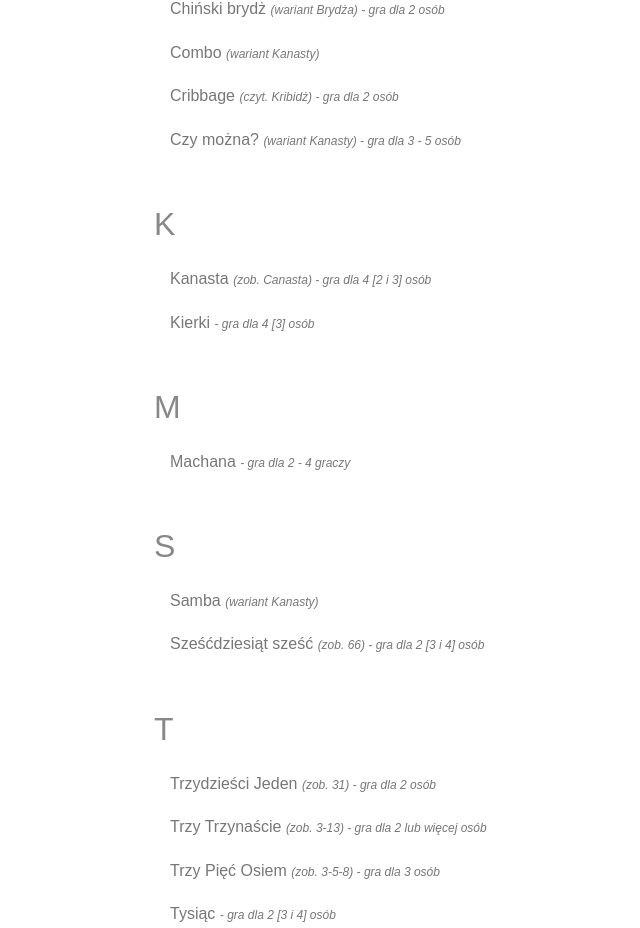
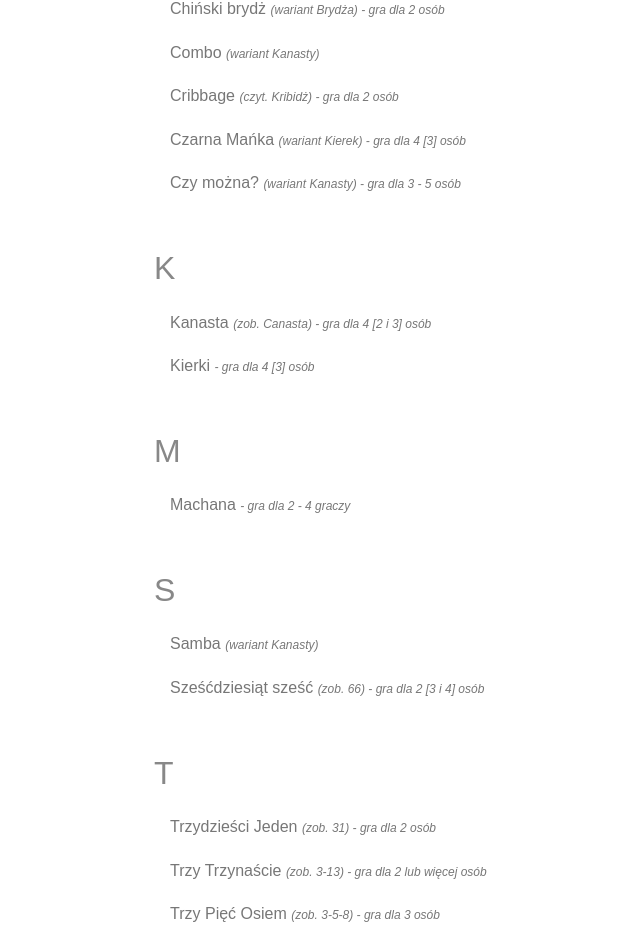
Before and after one commit to casper01/CardGames, a React app: page / in a window 1280 px wide. Shown: the part 1356-2284 px from the top of the page, without its empty margins (86-726 px from the left). Built offline with nearby package versions, Linux system fonts and the light colour scheme.

Commit message:
Czarna Manka

```diff
--- a/GamesList.jsx
+++ b/GamesList.jsx
@@ -30,6 +30,7 @@ import Samba from './games/Samba.jsx';
 import CzyMozna from './games/CzyMozna.jsx';
 import Cribbage from './games/Cribbage.jsx';
 import Kierki from './games/Kierki.jsx';
+import CzarnaManka from './games/CzarnaManka.jsx';
 
 
 class GamesList extends React.Component {
@@ -58,6 +59,7 @@ class GamesList extends React.Component {
                 new ChinskiBrydz(),
                 new Combo(),
                 new Cribbage(),
+                new CzarnaManka(),
                 new CzyMozna(),
                 new Kanasta(),
                 new Kierki(),
--- /dev/null
+++ b/games/CzarnaManka.jsx
@@ -0,0 +1,12 @@
+import React from 'react';
+import Kierki from './Kierki.jsx';
+
+
+export default class CzarnaManka extends Kierki {
+    constructor(props) {
+        super(props);
+        this.state.name = 'Czarna Mańka';
+        this.state.variantOf = 'Kierek';
+        this.state.url += '#czarnamanka';
+    }
+}
```
